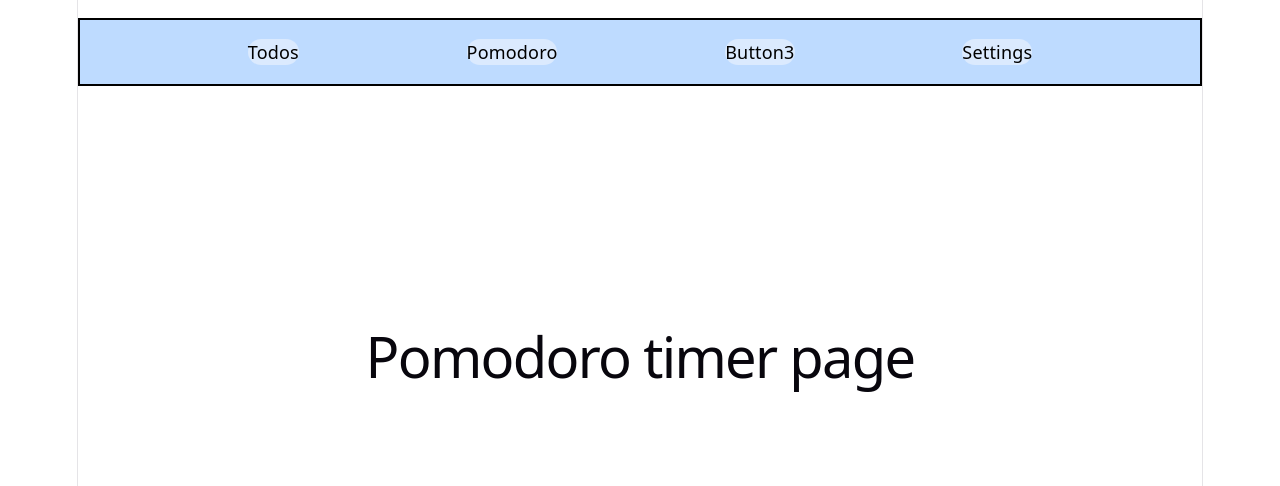
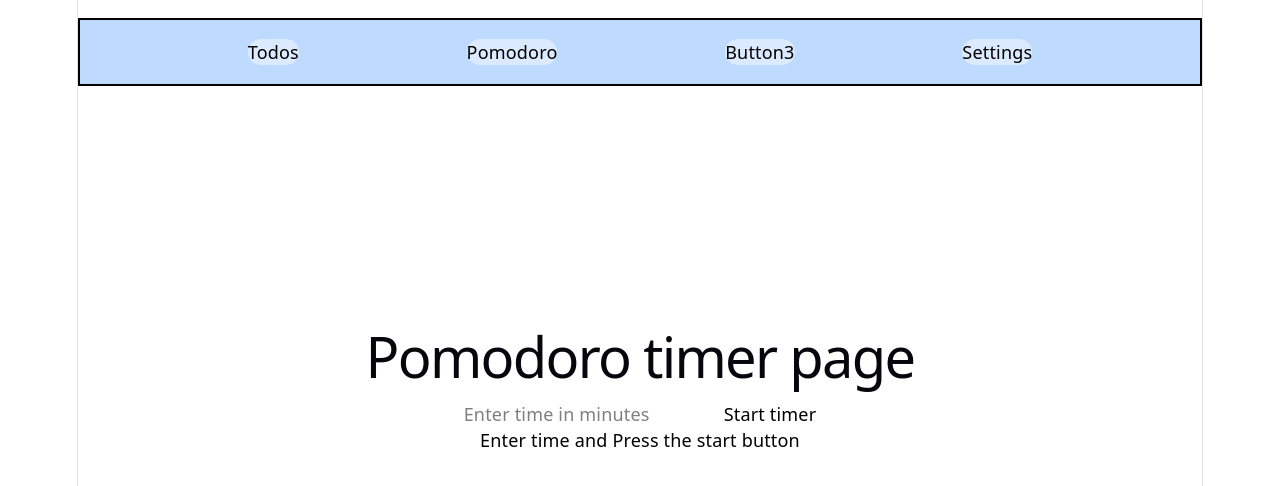
Before and after one commit to SameerUH/To-do-list-React, a React (Vite) app in the folder to-do-list/: page /pomodoro in a window 1280 px wide. Shown: the top 486 px of the page. Built offline with nearby package versions, Linux system fonts and the light colour scheme.

Commit message:
Added the start of a timer, still need to refine it tailwind wise, found a tutorial online turned them in to functions in one file.

```diff
--- a/to-do-list/src/Pomodoro.jsx
+++ b/to-do-list/src/Pomodoro.jsx
@@ -1,6 +1,113 @@
+import { useState, useRef, useEffect } from "react";
+
+function ProgressBar({duration}) {
+    const [progress, setProgress] = useState(100); //Sets progress bar to 100%
+
+    useEffect(() => {
+        const interval = 10;
+        const increment = (100/duration) * interval;
+
+        const timer = setInterval(() => { //Increments down to 0
+            setProgress((prev) => {
+                if (prev <= 0){
+                    clearInterval(timer);
+                    return 0;
+                }
+                return prev - increment;
+            });
+        }, interval);
+        return () => clearInterval(timer);
+    }, [duration]);
+
+    const getColor = (value) => {
+        var color = "255";
+        if (value < 50) {
+            color = "0";
+        }
+        return `rgb(${color}, ${color}, ${color})`; //Changes color of text to black when it reaches 50%
+    };
+
+    return (
+        <div className="flex w-1/2 h-6 bg-gray-300 rounded-full overflow-hidden border-2 border-black">
+            <div className="h-full bg-blue-500 transition-all justify-center" style={{width: `${progress}%`}}>{`${Math.round(progress)}%`}</div>
+            <span className="absolute inset-0 flex items-center justify-center text-sm" style={{color: getColor(progress)}}></span>
+        </div>
+    );
+}
+
+
 function Pomodoro() {
+    const Ref = useRef(null); //References a value that's not needed for rendering.
+
+    const [timer, setTimer] = useState("");
+
+    const [timeLeft, setTimeLeft] = useState("");
+    const [isActive, setIsActive] = useState(false);
+    const [progressDone, setProgressDone] = useState(false);
+
+    var customTimeSeconds = timer * 60;
+
+    useEffect(() => {
+        let currenttimer;
+
+        if(isActive && timeLeft > 0){ //Checks if the timer is still running.
+            currenttimer = setTimeout(() =>{
+                setTimeLeft((prevTime) => prevTime - 1); //Counts down if so.
+            }, 1000);
+        } else if (timeLeft === 0) {
+            setIsActive(false);
+            setProgressDone(true);
+        }
+        return () => clearTimeout(currenttimer);
+    }, [timeLeft, isActive]);
+
+    var minutes = Math.floor(timeLeft / 60);
+    var seconds = timeLeft - minutes * 60;
+
+    if (seconds < 10){
+        seconds = "0"+seconds;
+    }
+
+    const handleInputChange = (event) => {
+        setTimer(Ref.current.value); //Sets the timer to the input.
+    }
+
+    const handleButtonClick = () => {
+        setTimeLeft(customTimeSeconds);
+        setIsActive(true);
+        setProgressDone(false);
+    }
+
+
     return (
+        <>
         <h1>Pomodoro timer page</h1>
+
+        <div className="text-center mt-20px">
+            <input type="number" ref={Ref} onChange={handleInputChange} value={timer} placeholder="Enter time in minutes"></input>
+            <button onClick={handleButtonClick}>
+                {isActive ? "Counting down...": "Start timer"} {/* Shorthand if statement which checks if timer is active or not, if it is, it selects the first option.*/}
+            </button>
+
+            <div className="m-20px">
+                {!isActive && !progressDone && (
+                    "Enter time and Press the start button"
+                )}
+
+                {isActive && (
+                    `${minutes}:${seconds}`
+                )}
+
+                {!isActive && progressDone && (
+                    "Times up!"
+                )}
+            </div>
+            {isActive ?
+                    <ProgressBar duration={customTimeSeconds * 1000} /> :
+                    ""
+                } {/*Displays the progress bar.*/}
+        </div>
+        </>
     );
 }
 
```
